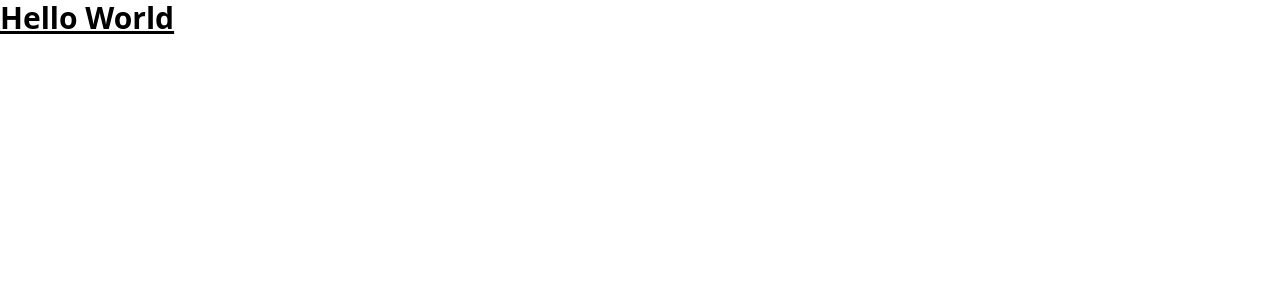
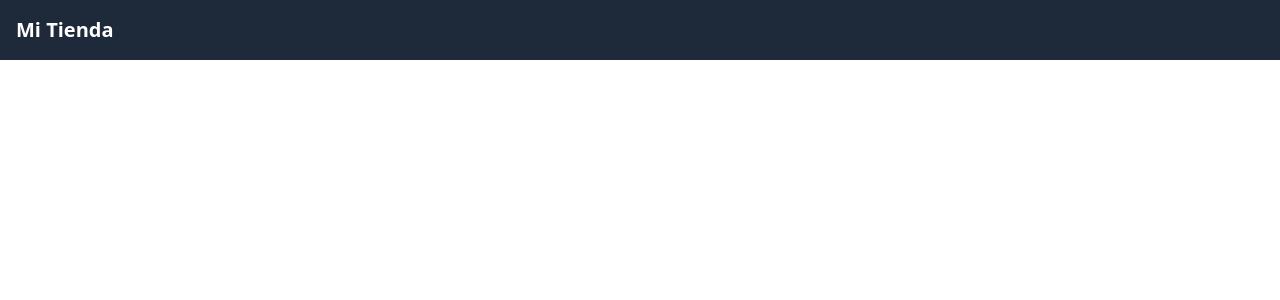
Before and after one commit to juancmdev/tienda_virtual_react, a React (Vite) app: page / in a window 1280 px wide. Shown: the top 300 px of the page. Built offline with nearby package versions, Linux system fonts and the light colour scheme.

Commit message:
Navbar actualizado

```diff
--- a/src/App.jsx
+++ b/src/App.jsx
@@ -1,7 +1,9 @@
+import Navbar from "./components/Navbar";
+
 function App() {
   return (
     <>
-      <h1 className="text-3xl font-bold underline">Hello World</h1>
+      <Navbar />
     </>
   );
 }
--- /dev/null
+++ b/src/components/Navbar.jsx
@@ -0,0 +1,18 @@
+const Navbar = () => {
+  return (
+    <>
+      <header className="bg-gray-800 p-4 text-white">
+        {/* Queremos poner el logo y la navegación aquí, uno junto al otro */}
+        <div className="flex justify-between items-center">
+          {/* Lado Izquierdo: El Logo/Título */}
+          <div className="text-xl font-bold">Mi Tienda</div>
+
+          {/* Lado Derecho: Los Enlaces de Navegación */}
+          <nav>{/* Aquí irán los enlaces: Home, Productos, Carrito */}</nav>
+        </div>
+      </header>
+    </>
+  );
+};
+
+export default Navbar;
--- a/src/componets/Navbar.jsx
+++ /dev/null
@@ -1,9 +0,0 @@
-const Navbar = () => {
-  return (
-    <>
-      <h1>Tienda Virtual - Navegación</h1>
-    </>
-  );
-};
-
-export default Navbar;
```
